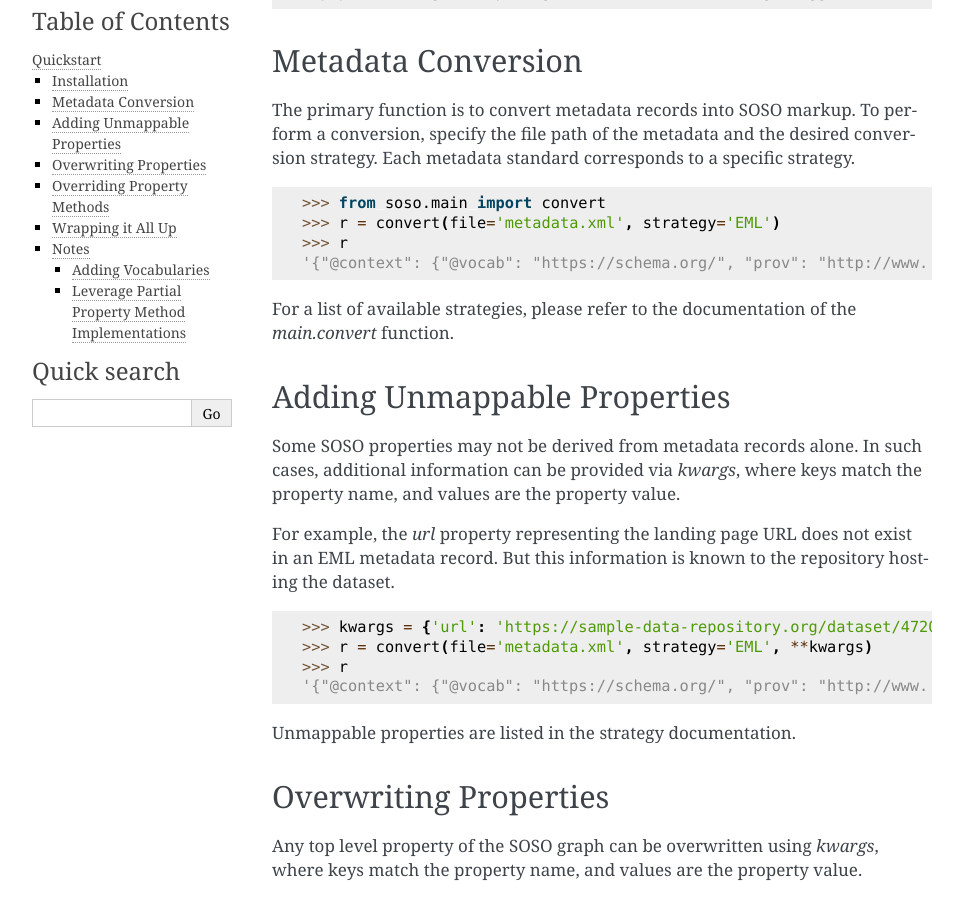
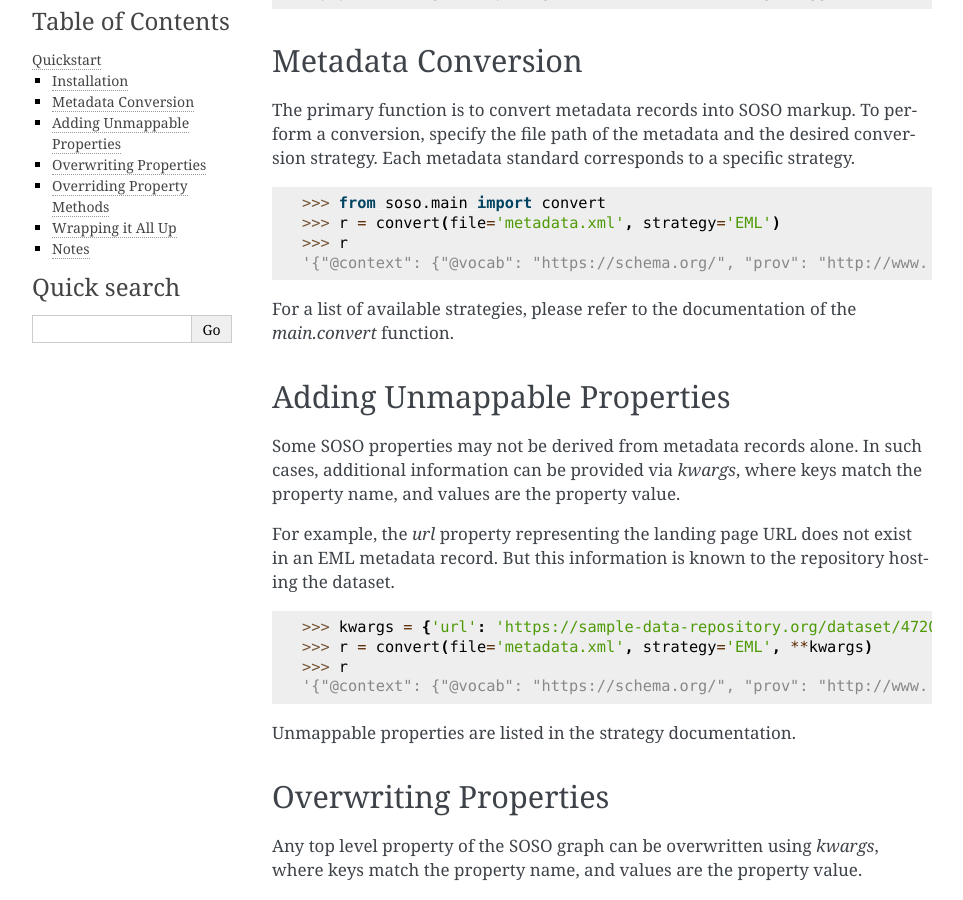
Before and after one commit to clnsmth/soso, a Sphinx documentation site: the page built from docs/source/user/quickstart.rst, in a window 1280 px wide and 900 px high, scrolled down 417 px. Shown: the whole window, without its empty margins (148-1111 px from the left). Built offline with Sphinx 7.4.7, drawn with Linux system fonts in a browser that asks for light colours.

Commit message:
docs: de-emphasize section headings of quickstart notes
De-emphasize section headings of the Quickstart Notes so they are not
visible in the table of contents alongside other items that are
significantly more important.

```diff
--- a/docs/source/user/quickstart.rst
+++ b/docs/source/user/quickstart.rst
@@ -166,12 +166,10 @@ If you have any questions or need help, please don't hesitate to reach out to us
 Notes
 -----
 
-Adding Vocabularies
-~~~~~~~~~~~~~~~~~~~
+**Adding Vocabularies**
 
 The `main.convert` function only recognizes vocabularies that are specified within its implementation. You can view the source code for more details on these vocabularies. If you add additional vocabularies to a SOSO graph using property overwrites and method overrides, these vocabularies will have to be defined within an embedded context.
 
-Leverage Partial Property Method Implementations
-~~~~~~~~~~~~~~~~~~~~~~~~~~~~~~~~~~~~~~~~~~~~~~~~
+**Leverage Partial Property Method Implementations**
 
 Before creating methods for unmappable properties, check for partial implementations that you can build upon and that can save you time. For instance, the `get_subject_of` method in the EML strategy is mostly complete; it only lacks the `contentUrl`.
```
